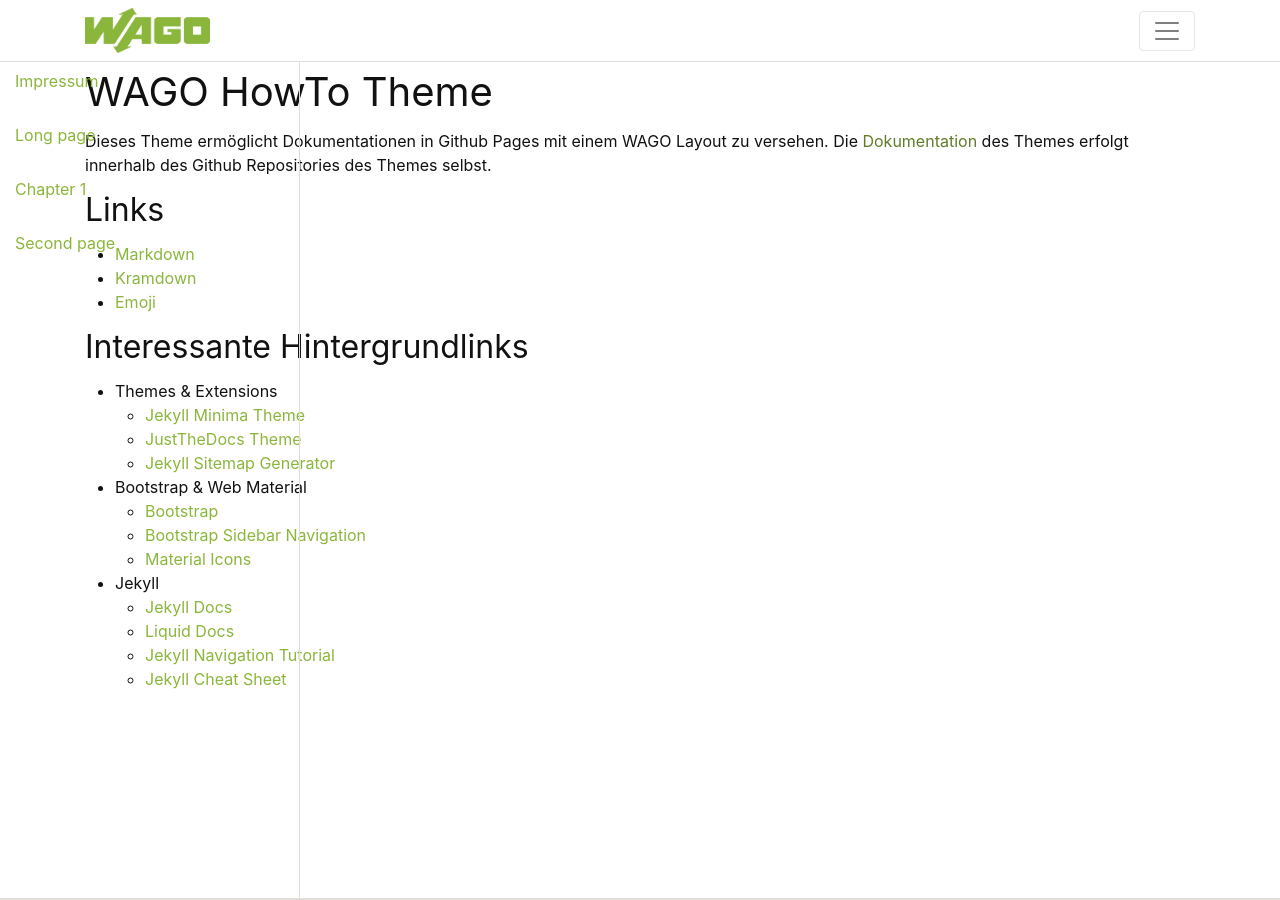
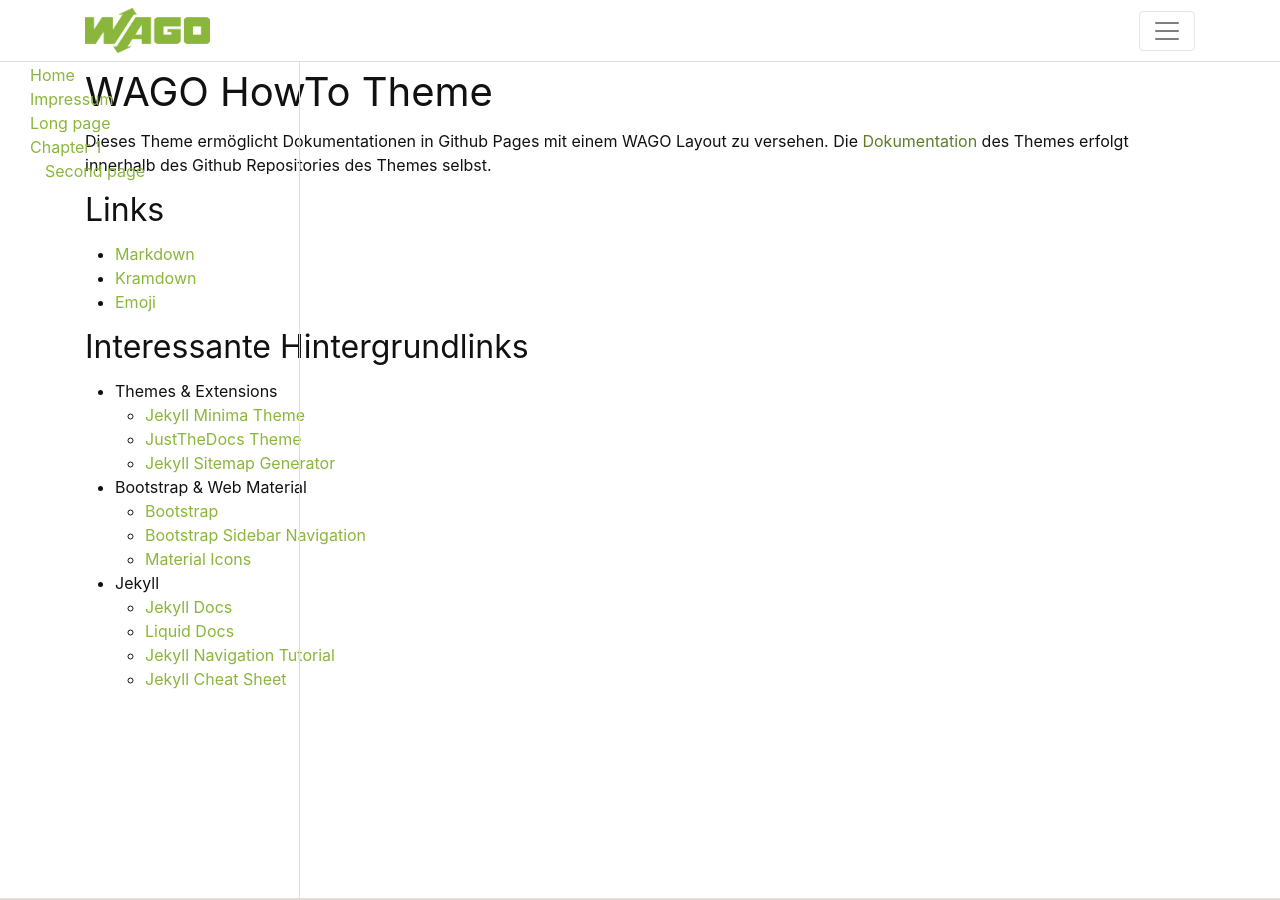
Before and after one commit to andrebell/wago-howto-theme, a Jekyll site: the page built from index.md, in a window 1280 px wide and 900 px high. Built offline with Jekyll 4.4.1, drawn with Linux system fonts in a browser that asks for light colours; nearby versions of some CDN libraries.

Commit message:
Update _bootstrap-modifier.scss

```diff
--- a/_sass/wago/_bootstrap-modifier.scss
+++ b/_sass/wago/_bootstrap-modifier.scss
@@ -37,22 +37,19 @@ a.dropdown-item.level2 {
 //  -webkit-transform: translateX(250px);
 //  transform: translateX(250px);
   border-right: 1px solid $grey-color-light;
-  padding-top: 63px;
 }
 
 .sidebar-nav {
   position: absolute;
   top: 0;
   width: 300px;
-  margin: 0;
-  padding: 0;
+  margin-top: 63px;
   list-style: none;
 }
 
 .sidebar-nav li.sidebar-nav-item a {
   display: block;
   text-decoration: none;
-  padding: 15px;
 }
 
 .sidebar-nav li a:hover {
@@ -62,6 +59,10 @@ a.dropdown-item.level2 {
 .sidebar-nav li a:active,
 .sidebar-nav li a:focus {
   text-decoration: none;
+}
+
+.sidebar-nav-item.level2 {
+    padding-left: 15px;
 }
 
 .sidebar-nav > .sidebar-brand {
```
